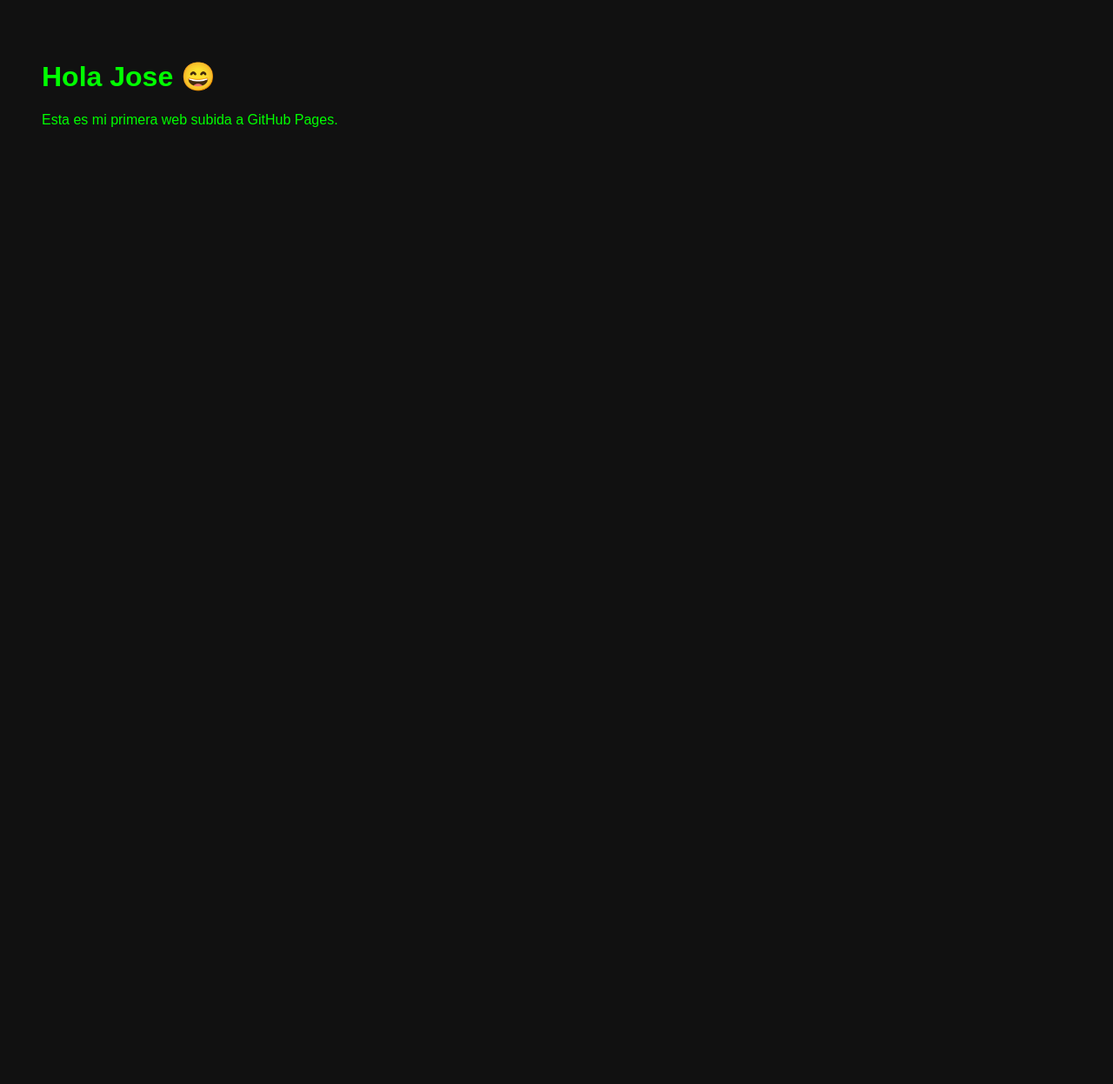
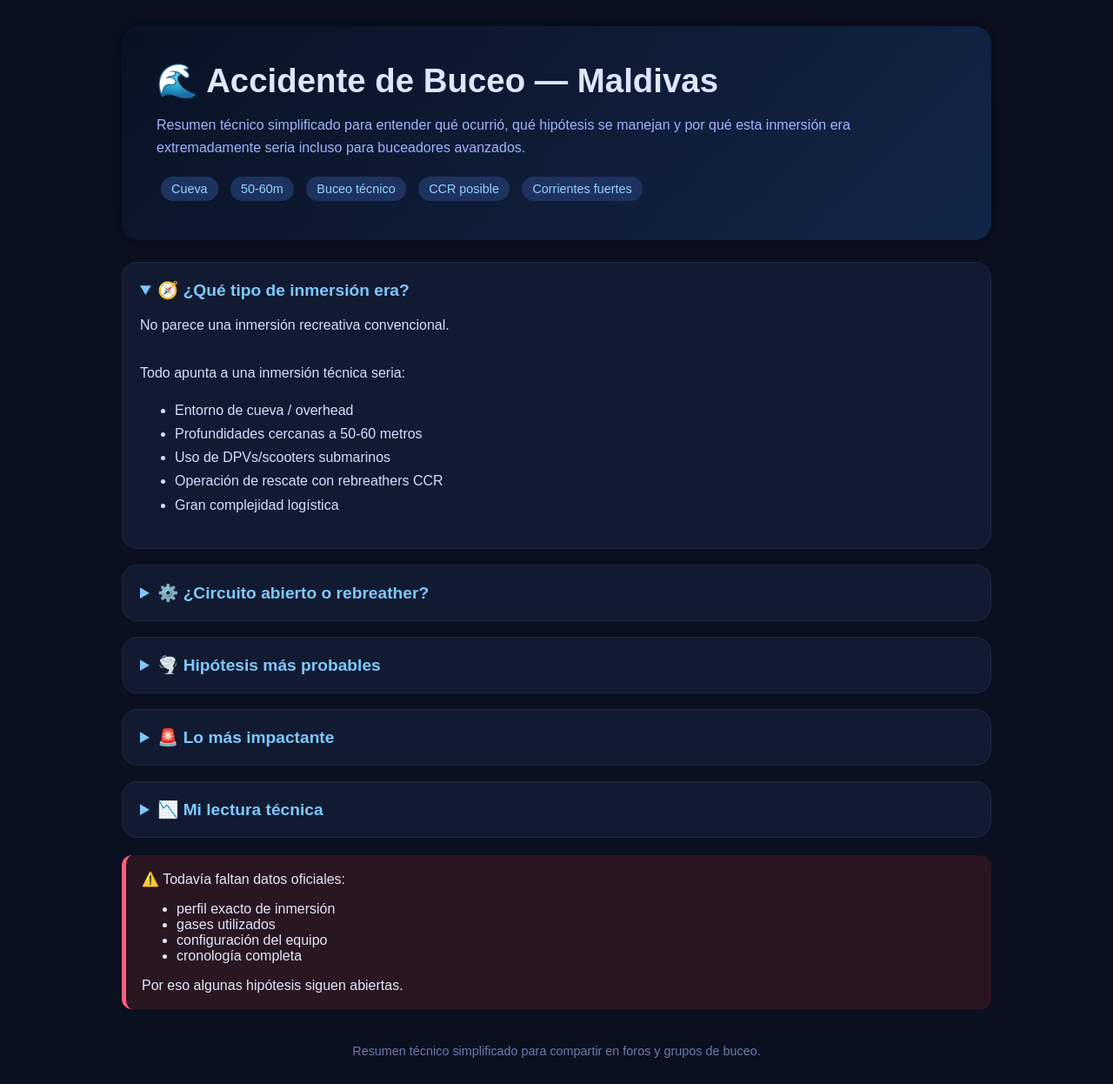
Before and after one commit to Joselito-Best/Html, a plain HTML site: page index.html in a window 1280 px wide. Shown: the whole page at 87% size. Before the commit the page ends 800 px from the top, so only its background shows below. Drawn offline with Linux system fonts and the light colour scheme.

Commit message:
Actualizar index.html

```diff
--- a/index.html
+++ b/index.html
@@ -1,14 +1,237 @@
 <!DOCTYPE html>
 <html lang="es">
 <head>
-  <meta charset="UTF-8">
-  <title>Mi primera web</title>
+<meta charset="UTF-8">
+<meta name="viewport" content="width=device-width, initial-scale=1.0">
+<title>Resumen Técnico — Accidente Maldivas</title>
+<style>
+body{
+    background:#0b1020;
+    color:#dfe7ff;
+    font-family:Arial, Helvetica, sans-serif;
+    margin:0;
+    padding:0;
+}
+.container{
+    max-width:1000px;
+    margin:auto;
+    padding:30px;
+}
+.hero{
+    background:linear-gradient(135deg,#091224,#132548);
+    border-radius:20px;
+    padding:40px;
+    box-shadow:0 0 30px rgba(0,0,0,0.4);
+    margin-bottom:25px;
+}
+.hero h1{
+    margin:0;
+    font-size:2.4rem;
+}
+.hero p{
+    color:#9fb3ff;
+    margin-top:15px;
+    line-height:1.6;
+}
+.card{
+    background:#121a31;
+    border-radius:18px;
+    padding:20px;
+    margin-bottom:18px;
+    border:1px solid rgba(255,255,255,0.06);
+}
+summary{
+    cursor:pointer;
+    font-size:1.2rem;
+    font-weight:bold;
+    color:#7ec8ff;
+}
+summary:hover{
+    color:#b7e2ff;
+}
+details{
+    transition:0.3s;
+}
+.details-content{
+    margin-top:15px;
+    line-height:1.7;
+    color:#d4ddff;
+}
+.tag{
+    display:inline-block;
+    background:#1e325f;
+    color:#8fd3ff;
+    padding:6px 12px;
+    border-radius:999px;
+    margin:5px;
+    font-size:0.9rem;
+}
+.warning{
+    background:#2a1620;
+    border-left:5px solid #ff5f7a;
+    padding:18px;
+    border-radius:12px;
+    margin-top:20px;
+}
+.footer{
+    text-align:center;
+    color:#6d7ba8;
+    margin-top:40px;
+    font-size:0.9rem;
+}
+</style>
 </head>
-<body style="background:#111;color:#0f0;font-family:Arial;padding:40px;">
+<body>
 
-<h1>Hola Jose 😄</h1>
+<div class="container">
 
-<p>Esta es mi primera web subida a GitHub Pages.</p>
+<div class="hero">
+<h1>🌊 Accidente de Buceo — Maldivas</h1>
+<p>
+Resumen técnico simplificado para entender qué ocurrió, qué hipótesis se manejan y por qué esta inmersión era extremadamente seria incluso para buceadores avanzados.
+</p>
+
+<div>
+<span class="tag">Cueva</span>
+<span class="tag">50-60m</span>
+<span class="tag">Buceo técnico</span>
+<span class="tag">CCR posible</span>
+<span class="tag">Corrientes fuertes</span>
+</div>
+</div>
+
+<div class="card">
+<details open>
+<summary>🧭 ¿Qué tipo de inmersión era?</summary>
+<div class="details-content">
+No parece una inmersión recreativa convencional.
+<br><br>
+Todo apunta a una inmersión técnica seria:
+<ul>
+<li>Entorno de cueva / overhead</li>
+<li>Profundidades cercanas a 50-60 metros</li>
+<li>Uso de DPVs/scooters submarinos</li>
+<li>Operación de rescate con rebreathers CCR</li>
+<li>Gran complejidad logística</li>
+</ul>
+</div>
+</details>
+</div>
+
+<div class="card">
+<details>
+<summary>⚙️ ¿Circuito abierto o rebreather?</summary>
+<div class="details-content">
+Todavía NO está confirmado oficialmente qué equipo llevaban las víctimas.
+<br><br>
+Lo que sí está confirmado es que el equipo de recuperación utilizó:
+<ul>
+<li>CCR / Rebreathers</li>
+<li>Configuraciones redundantes</li>
+<li>Equipos de rescate técnico avanzados</li>
+</ul>
+
+Actualmente muchas noticias mezclan:
+<ul>
+<li>el equipo del rescate</li>
+<li>con el equipo de las víctimas</li>
+</ul>
+
+Por eso sigue existiendo confusión.
+</div>
+</details>
+</div>
+
+<div class="card">
+<details>
+<summary>🌪️ Hipótesis más probables</summary>
+<div class="details-content">
+<h3>1. Corrientes fuertes / efecto Venturi</h3>
+La cueva parece tener estrechamientos y corrientes importantes.
+Esto puede:
+<ul>
+<li>desorientar</li>
+<li>disparar consumo de gas</li>
+<li>separar equipos</li>
+<li>provocar pánico</li>
+</ul>
+
+<h3>2. Pérdida de visibilidad</h3>
+En cuevas, un poco de sedimento puede convertir todo en cero visibilidad.
+<br><br>
+Sin referencia visual:
+<ul>
+<li>la navegación colapsa</li>
+<li>el estrés sube muy rápido</li>
+<li>el consumo de gas se dispara</li>
+</ul>
+
+<h3>3. Toxicidad de oxígeno</h3>
+A esas profundidades, una PPO2 agresiva o una mezcla incorrecta puede producir:
+<ul>
+<li>convulsiones</li>
+<li>blackout</li>
+<li>ahogamiento inmediato</li>
+</ul>
+</div>
+</details>
+</div>
+
+<div class="card">
+<details>
+<summary>🚨 Lo más impactante</summary>
+<div class="details-content">
+Incluso un rescatador militar sufrió enfermedad descompresiva durante las operaciones.
+<br><br>
+Eso da una idea del nivel de dificultad y riesgo del entorno.
+<br><br>
+No era una inmersión “complicada”.
+Era una inmersión extremadamente seria.
+</div>
+</details>
+</div>
+
+<div class="card">
+<details>
+<summary>📉 Mi lectura técnica</summary>
+<div class="details-content">
+En cuevas profundas técnicas:
+<ul>
+<li>los errores pequeños se encadenan</li>
+<li>la ventana de reacción es mínima</li>
+<li>el entorno no perdona</li>
+</ul>
+
+Probablemente no hubo un único fallo.
+<br><br>
+Lo más posible es:
+<ul>
+<li>cadena de eventos</li>
+<li>estrés creciente</li>
+<li>corriente</li>
+<li>desorientación</li>
+<li>problema de gas o navegación</li>
+</ul>
+</div>
+</details>
+</div>
+
+<div class="warning">
+⚠️ Todavía faltan datos oficiales:
+<ul>
+<li>perfil exacto de inmersión</li>
+<li>gases utilizados</li>
+<li>configuración del equipo</li>
+<li>cronología completa</li>
+</ul>
+Por eso algunas hipótesis siguen abiertas.
+</div>
+
+<div class="footer">
+Resumen técnico simplificado para compartir en foros y grupos de buceo.
+</div>
+
+</div>
 
 </body>
 </html>
```
